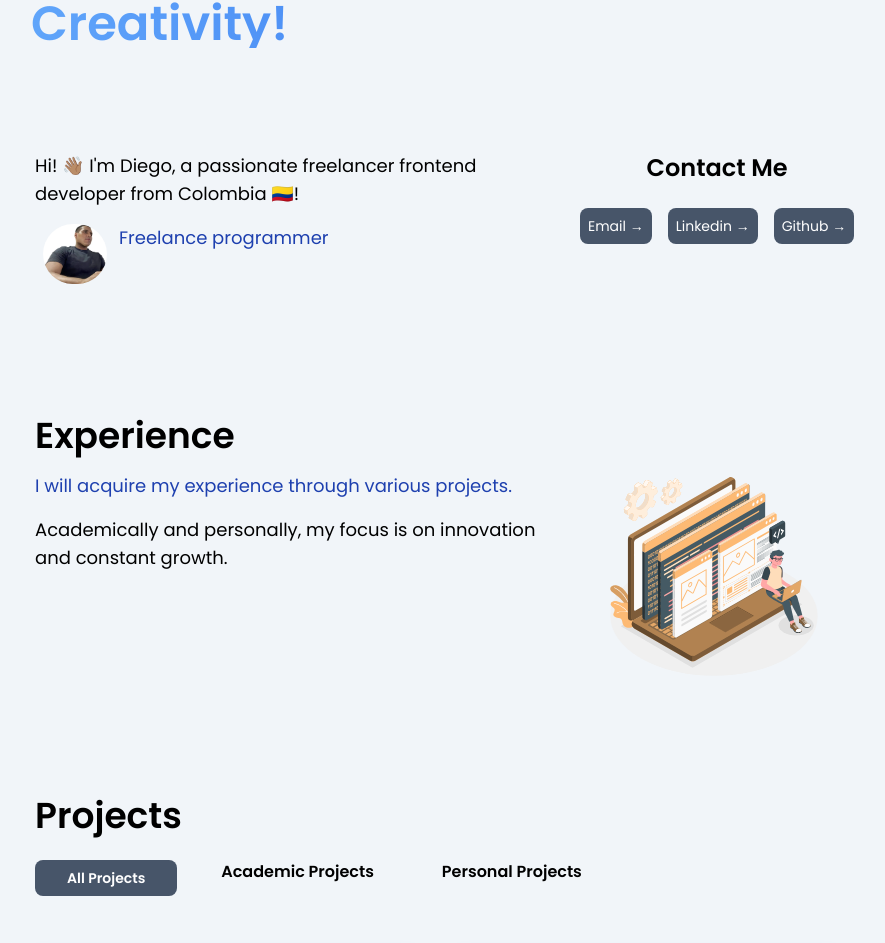
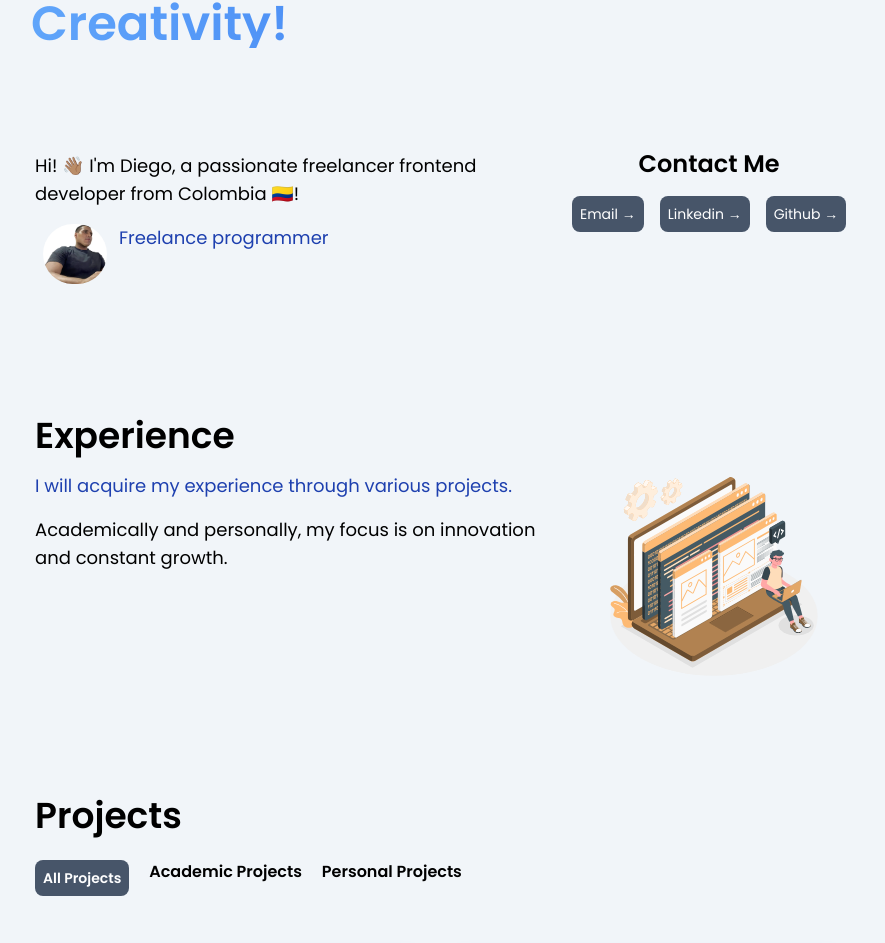
Before and after one commit to DiegoMarulandaB/Portfolio, a Next.js app: page / in a window 1280 px wide. Shown: the part 160-1103 px from the top of the page, without its empty margins (157-1042 px from the left). Built offline with nearby package versions, Linux system fonts and the light colour scheme.

Commit message:
refactor: :bug: add fixes sizes

```diff
--- a/src/components/Contact/Contact.tsx
+++ b/src/components/Contact/Contact.tsx
@@ -31,8 +31,8 @@ const Contact = () => {
                   </div>
                 </div>
                 <div className="md:5/12 lg:w-5/2">
-                  <h2 className=" mx-2 mr-2 mt-4 mb-2 text-center text-2xl font-semibold justify-center">Contact Me</h2>
-                  <div className="flex mx-2 mr-2 mt-4 mb-12 text-center justify-center">
+                  <h2 className="  mb-2 text-center text-2xl font-semibold justify-center">Contact Me</h2>
+                  <div className="flex  mb-12 text-center justify-center">
                     <a
                       href="mailto:%20diegomjobs@gmail.com%20?Subject=Aquí%20el%20asunto%20del%20mail"
                       className=" text-slate-700 hover:text-slate-950 dark:text-white dark:hover:text-blue-100 inline-flex hover:rounded-lg"
--- a/src/components/Experience/Experience.tsx
+++ b/src/components/Experience/Experience.tsx
@@ -12,7 +12,7 @@ const Experience = () => {
             <div className="space-y-6 md:flex md:gap-6 lg:items-start lg:gap-1">
               <div className="md:w-7/12">
                 <p className="mb-4 mt-2 text-lg text-start">
-                  <span className="text-blue-800 dark:text-amber-200">
+                  <span className="text-blue-800 dark:text-amber-200 mr-2">
                     I will acquire my experience through various projects.
                   </span>
                 </p>
--- a/src/components/Projects/Projects.tsx
+++ b/src/components/Projects/Projects.tsx
@@ -16,18 +16,18 @@ const Projects: React.FC = () => {
         <div className=" text-start justify-start ml-2 mx-1 mr-1 font-extrabold capitalize text-4xl sm:text-6xl md:text-4xl lg:text-4xl xl:text-7xl">
           <h1>Projects</h1>
         </div>
-        <div className="min-h-screen flex items-start justify-start ml-2 mx-2 mr-2">
-          <div className="justify-start">
+        <div className="min-h-screen flex items-start justify-start">
+          <div className="">
             <div className="flex flex-wrap -mx-4">
               <div className="mx-auto mb-[17px] max-w-[510px]"></div>
               <div className="w-full flex flex-wrap text-center justify-start -mx-2">
-                <ul className="flex flex-wrap justify-center mb-2 space-x-1 mt-4">
-                  <li className="mb-1">
+                <ul className="flex flex-wrap justify-start mb-2 space-x-1 mt-4">
+                  <li className="mb-1 ml-2">
                     <button
                       onClick={() => handleProject('all')}
-                      className={`inline-block py-2 px-2 text-1xl font-semibold transition md:py-2 lg:px-8 ${
+                      className={`inline-block py-2 px-2 text-1xl font-semibold  md:py-2 lg:px-1${
                         showCard === 'all'
-                          ? 'activeClasses text-center cursor-pointer mx-2 mr-2 mt-2 text-1xl text-white bg-slate-600 hover:bg-slate-950 font-medium rounded-lg text-sm px-2 py-2 me-1 mb-1 dark:text-slate-950 dark:bg-slate-50 dark:hover:bg-blue-100'
+                          ? 'activeClasses text-start cursor-pointer mx-2 mr-2 mt-2 text-1xl text-white bg-slate-600 hover:bg-slate-950 font-medium rounded-lg text-sm px-2 py-2 me-1 mb-1 dark:text-slate-950 dark:bg-slate-50 dark:hover:bg-blue-100'
                           : 'inactiveClasses'
                       }`}
                     >
@@ -38,9 +38,9 @@ const Projects: React.FC = () => {
                   <li className="mb-1">
                     <button
                       onClick={() => handleProject('academic projects')}
-                      className={`inline-block py-2 px-2 text-1xl  font-semibold transition md:py-2 lg:px-8 ${
+                      className={`inline-block py-2 px-2 text-1xl  font-semibold md:py-2 lg:px-1${
                         showCard === 'academic projects'
-                          ? 'activeClasses text-center cursor-pointer mx-2 mr-2 mt-2 text-1xl text-white bg-slate-600 hover:bg-slate-950 font-medium rounded-lg text-sm px-2 py-2 me-1 mb-1 dark:text-slate-950 dark:bg-slate-50 dark:hover:bg-blue-100 '
+                          ? 'activeClasses text-center cursor-pointer mx-2 mr-2 mt-2 text-1xl text-white bg-slate-600 hover:bg-slate-950 font-medium rounded-lg text-sm px-2 py-2 me-1 mb-1 dark:text-slate-950 dark:bg-slate-50 dark:hover:bg-blue-100'
                           : 'inactiveClasses'
                       }`}
                     >
@@ -50,7 +50,7 @@ const Projects: React.FC = () => {
                   <li className="mb-1">
                     <button
                       onClick={() => handleProject('personal projects')}
-                      className={`inline-block py-2 px-2 text-1xl font-semibold transition md:py-2 lg:px-8 ${
+                      className={`inline-block py-2 px-2 text-1xl font-semibold  md:py-2 lg:px-1${
                         showCard === 'personal projects'
                           ? 'activeClasses text-center cursor-pointer mx-2 mr-2 mt-2 text-1xl text-white bg-slate-600 hover:bg-slate-950 font-medium rounded-lg text-sm px-2 py-2 me-1 mb-1 dark:text-slate-950 dark:bg-slate-50 dark:hover:bg-blue-100'
                           : 'inactiveClasses'
@@ -63,7 +63,7 @@ const Projects: React.FC = () => {
               </div>
             </div>
 
-            <div className="mx-auto mb-[60px] max-w-[810px]">
+            <div className=" mb-[60px] max-w-[810px] ml-2 mx-1 mr-1">
               <div className="flex flex-wrap -mx-4 text-1xl">
                 <ProjectCards
                   loading="lazy"
```
